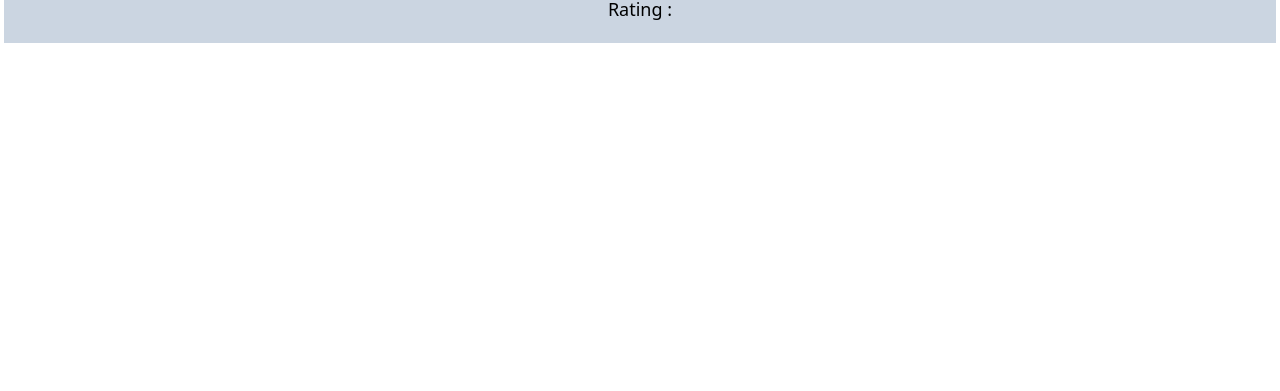
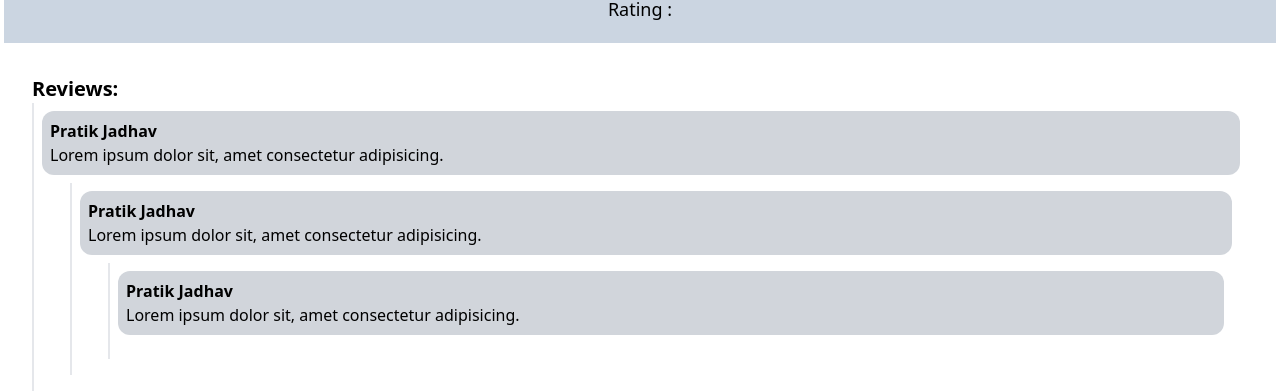
Before and after one commit to Pratik4230/ECommerceReact, a React (Vite) app: page /info/1 in a window 1280 px wide. Shown: the part 561-952 px from the top of the page. Before the commit the page ends 800 px from the top, so only its background shows below. Built offline with nearby package versions, Linux system fonts and the light colour scheme; no server answers.

Commit message:
added  dummy Reviews

```diff
--- /dev/null
+++ b/src/components/Contact.jsx
@@ -0,0 +1,14 @@
+
+const Contact = () => {
+
+  return (
+
+       <>
+
+       contact</>
+
+
+  );
+};
+
+export default Contact
--- a/src/components/Footer.jsx
+++ b/src/components/Footer.jsx
@@ -22,7 +22,7 @@ const cartItems = useSelector((store) => store.cart.items )
         <nav className=' w-full '>
       <ul className="   flex  p-1 items-center  justify-evenly font-semibold  rounded-bl-3xl rounded-tr-3xl " >
                 <li className="cursor-pointer flex items-center justify-center p-2 h-10 rounded-lg text-white hover:bg-white   border-2 hover:text-blue-600 duration-300  hover:scale-y-110  hover:-scale-x-125"> <Link to={'/'}> <TiHomeOutline /> </Link> </li>
-                <li className="cursor-pointer flex items-center justify-center p-2 h-10 rounded-lg text-white   hover:bg-white   border-2 hover:text-blue-600 duration-300  hover:scale-y-110  hover:-scale-x-125"> <Link to={'/'}> <MdPermContactCalendar /> </Link> </li>
+                <li className="cursor-pointer flex items-center justify-center p-2 h-10 rounded-lg text-white   hover:bg-white   border-2 hover:text-blue-600 duration-300  hover:scale-y-110  hover:-scale-x-125"> <Link to={'/contact'}> <MdPermContactCalendar /> </Link> </li>
                 <li className="cursor-pointer flex items-center justify-center p-2 h-10 rounded-lg text-white   hover:bg-white   border-2 hover:text-blue-600   duration-300  hover:scale-y-110  hover:-scale-x-125"> <Link to={'/profile'}> <MdPermIdentity /> </Link> </li>
                 <li className="cursor-pointer flex items-center justify-center p-1 h-10 w-10  rounded-lg text-white  hover:bg-white   border-2 hover:text-blue-600  "> <Link to={'/cart'}> <FaShoppingCart /> {cartItems.length} </Link> </li>
                 <li className="cursor-pointer flex  items-center justify-center p-2 h-10 rounded-lg text-white  hover:bg-white  border-2 hover:text-blue-600   duration-300  hover:scale-y-110  "> <Link to={'/login'}> <PiSignOutFill /> </Link> </li>
--- a/src/components/Header.jsx
+++ b/src/components/Header.jsx
@@ -27,7 +27,7 @@ const cartItems = useSelector((store) => store.cart.items )
 
           <ul className=" hidden md:flex bg-slate-100  p-1  sm:w-1/3 justify-evenly font-semibold  rounded-bl-3xl rounded-tr-3xl " >
                 <li className="   cursor-pointer p-1.5  rounded-tr-3xl text-white bg-blue-500 hover:bg-white border-blue-600  border-2 hover:text-red-900"> <Link to={'/'}> Home </Link> </li>
-                <li className="  cursor-pointer p-1.5 rounded-ss-3xl text-white bg-blue-500 hover:bg-white  border-blue-600  border-2 hover:text-red-900"> <Link to={'/'}> Contact </Link> </li>
+                <li className="  cursor-pointer p-1.5 rounded-ss-3xl text-white bg-blue-500 hover:bg-white  border-blue-600  border-2 hover:text-red-900"> <Link to={'/contact'}> Contact </Link> </li>
                 <li className="  cursor-pointer p-1.5 rounded-3xl text-white bg-blue-500 hover:bg-white  border-blue-600  border-2 hover:text-red-900"> <Link to={'/profile'}> Profile </Link> </li>
                 <li className="  cursor-pointer p-1.5 pr-3 rounded-e-3xl text-white bg-blue-400  hover:bg-white border-blue-600 border-2 hover:text-red-900"> <Link to={'/cart'}> Cart {cartItems.length} </Link> </li>
                 <li className="  cursor-pointer p-1.5 rounded-bl-2xl text-white bg-blue-500 hover:bg-white  border-blue-600  border-2 hover:text-red-900 "> <Link  to={'/login'} >Sign Out</Link> </li>
--- a/src/components/Info.jsx
+++ b/src/components/Info.jsx
@@ -1,10 +1,14 @@
 import { useEffect, useState } from "react"
-import { useParams } from "react-router-dom"
+import { json, useParams } from "react-router-dom"
 import { E_URL } from "../../utils/contstants";
+import ReviewsContainer from "./ReviewsContainer";
+
 
 const Info = ()=> {
     const [info , setInfo ] = useState([])
     const [showData ,setShowData] = useState(false);
+   const [text , setText] = useState('');
+
     let {id} = useParams();
 
 
@@ -23,6 +27,8 @@ const Info = ()=> {
 
     const {category,description,image,price,title} = info;
     const {rating} = info;
+
+
 
 return (
     <>
@@ -51,6 +57,10 @@ return (
 
         </div>
 
+           <section className="p-3 ">
+
+            <ReviewsContainer/>
+           </section>
         </>
 )
 
--- a/src/components/LogIn.jsx
+++ b/src/components/LogIn.jsx
@@ -18,7 +18,7 @@ const password = useRef(null);
         const Password =   password?.current?.value
         // console.log(Email)
 
-        const message =  checkValidData(Email, Password)
+        const message =  checkValidData(Password, Email)
         // console.log(message)
         setErrorMessage(message)
 
--- /dev/null
+++ b/src/components/ReviewsContainer.jsx
@@ -0,0 +1,103 @@
+
+
+ const  ReviewsData = [
+    {
+    name : "Pratik Jadhav",
+    text: "Lorem ipsum dolor sit, amet consectetur adipisicing.",
+    replies: [ {
+        name : "Pratik Jadhav",
+        text: "Lorem ipsum dolor sit, amet consectetur adipisicing.",
+        replies: [ {
+            name : "Pratik Jadhav",
+            text: "Lorem ipsum dolor sit, amet consectetur adipisicing.",
+            replies: [ ]
+           }, ]
+       },]
+   },
+    {
+    name : "Pratik Jadhav",
+    text: "Lorem ipsum dolor sit, amet consectetur adipisicing.",
+    replies: [ ]
+   },
+    {
+    name : "Pratik Jadhav",
+    text: "Lorem ipsum dolor sit, amet consectetur adipisicing.",
+    replies: [ {
+        name : "Pratik Jadhav",
+        text: "Lorem ipsum dolor sit, amet consectetur adipisicing.",
+        replies: [ ]
+       }, ]
+   },
+    {
+    name : "Pratik Jadhav",
+    text: "Lorem ipsum dolor sit, amet consectetur adipisicing.",
+    replies: [{
+        name : "Pratik Jadhav",
+        text: "Lorem ipsum dolor sit, amet consectetur adipisicing.",
+        replies: [{
+            name : "Pratik Jadhav",
+            text: "Lorem ipsum dolor sit, amet consectetur adipisicing.",
+            replies: [ {
+                name : "Pratik Jadhav",
+                text: "Lorem ipsum dolor sit, amet consectetur adipisicing.",
+                replies: [ {
+                    name : "Pratik Jadhav",
+                    text: "Lorem ipsum dolor sit, amet consectetur adipisicing.",
+                    replies: [ ]
+                   },]
+               },]
+           }, ]
+       }, ]
+   },
+    {
+    name : "Pratik Jadhav",
+    text: "Lorem ipsum dolor sit, amet consectetur adipisicing.",
+    replies: [ ]
+   },
+    {
+    name : "Pratik Jadhav",
+    text: "Lorem ipsum dolor sit, amet consectetur adipisicing.",
+    replies: [{
+        name : "Pratik Jadhav",
+        text: "Lorem ipsum dolor sit, amet consectetur adipisicing.",
+        replies: [ ]
+       }, ]
+   },
+]
+
+const Review = ({data}) => {
+    const {name, text , replies} = data;
+    return <div className='bg-gray-300 p-2 rounded-xl '>
+        <p className='font-semibold'>{name} </p>
+        <p>{text} </p>
+
+    </div>
+}
+
+const ReviewsList = ({Reviews}) => {
+ return Reviews.map((review ,index) => (
+     <div key={index}  className=' p-2 border-l-2 flex flex-col flex-wrap '>
+    <Review data={review} />
+
+   <div className=' ml-7 my-2 '>
+    <ReviewsList   Reviews ={review.replies} />
+     </div>
+
+   </div>
+
+));
+}
+
+
+const ReviewsContainer = () => {
+
+
+  return (
+    <div className='p-5 '>
+      <h1 className='font-bold text-xl'>Reviews: </h1>
+         <ReviewsList Reviews={ReviewsData} />
+    </div>
+  )
+}
+
+export default ReviewsContainer
--- a/src/main.jsx
+++ b/src/main.jsx
@@ -7,6 +7,7 @@ import Info from './components/Info.jsx'
 import Home from './components/Home.jsx'
 import Cart from './components/Cart.jsx'
 import LogIn from './components/LogIn.jsx'
+import Contact from './components/Contact.jsx'
 
 const Profile = lazy(() => import('../src/components/Profile'))
 
@@ -14,7 +15,9 @@ const router = createBrowserRouter(
   createRoutesFromElements(
     <Route path='/' element={<App/>} >
       <Route path='/' element={<Home/>}/>
+
       <Route path='/login' element={<LogIn/>}/>
+      <Route path='/contact' element={<Contact/>}/>
       <Route path='/cart' element={<Cart/>} />
 
       <Route path='/profile' element={( <Suspense fallback= {<p>heelo</p>}> <Profile/> </Suspense> )} />
--- a/utils/contstants.js
+++ b/utils/contstants.js
@@ -1,2 +1,2 @@
 export const E_URL = "https://fakestoreapi.com/products/"
-export const GITHUB_PROFILE = "https://api.github.com/users/Pratik4230"
+export const GITHUB_PROFILE = "https://api.github.com/users/"
--- a/utils/validate.js
+++ b/utils/validate.js
@@ -1,9 +1,9 @@
-export const checkValidData = (email, password) => {
+export const checkValidData = ( password , email) => {
     const isEmailValid = /^([a-zA-Z0-9._%-]+@[a-zA-Z0-9.-]+\.[a-zA-Z]{2,})$/.test(email);
   const isPasswordValid = /^(?=.*?[A-Z])(?=.*?[a-z])(?=.*?[0-9])(?=.*?[#?!@$%^&*-]).{8,}$/.test(password);
 
-if (!isEmailValid) return "Email is not Valid"
-if (!isPasswordValid) return "Password is not Valid"
+  if (!isPasswordValid) return "Password is not Valid"
+  if (!isEmailValid) return "Email is not Valid"
 
 return null;
 
```
Also changed, not shown: src/components/Profile.jsx (+11 -2 lines).
